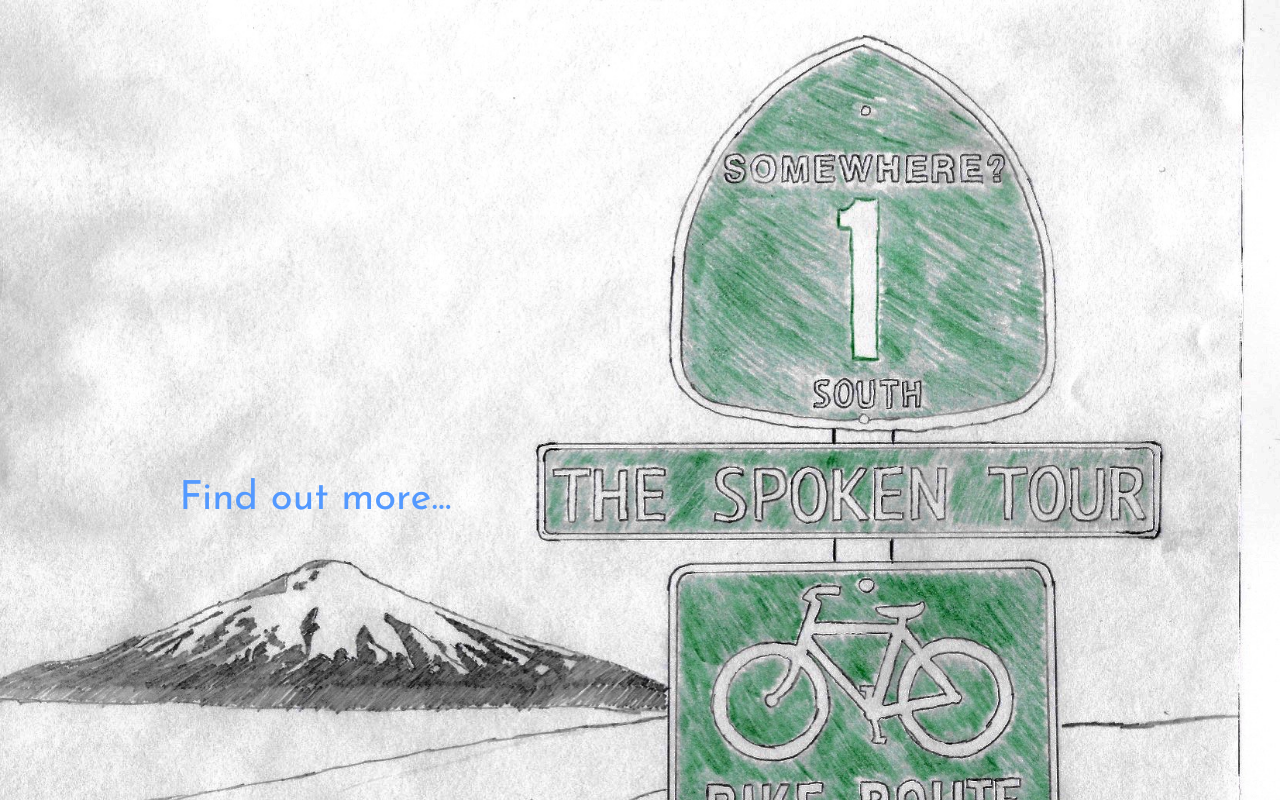
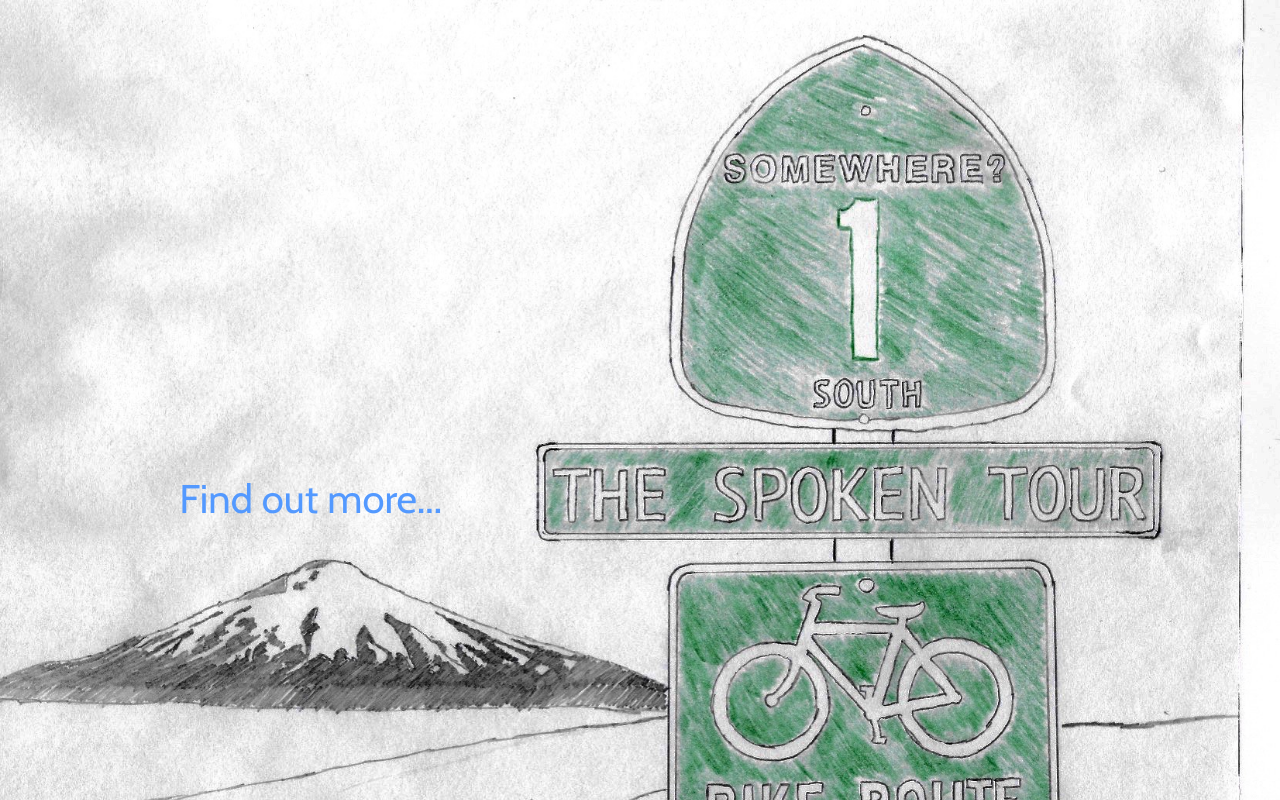
Before and after one commit to tmikeschu/the-spoken-tour, a React (Create React App) app: page / in a window 1280 px wide. Shown: the top 800 px of the page. Built offline with nearby package versions, Linux system fonts and the light colour scheme.

Commit message:
Change body font to Cabin

```diff
--- a/src/stylesheets/App.css
+++ b/src/stylesheets/App.css
@@ -2,7 +2,7 @@
    v2.0 | 20110126
    License: none (public domain)
 */
-@import url("https://fonts.googleapis.com/css?family=Raleway|Josefin+Sans");
+@import url("https://fonts.googleapis.com/css?family=Cabin|Raleway");
 html, body, div, span, applet, object, iframe, h1, h2, h3, h4, h5, h6, p, blockquote, pre, a, abbr, acronym, address, big, cite, code, del, dfn, em, img, ins, kbd, q, s, samp, small, strike, strong, sub, sup, tt, var, b, u, i, center, dl, dt, dd, ol, ul, li, fieldset, form, label, legend, table, caption, tbody, tfoot, thead, tr, th, td, article, aside, canvas, details, embed, figure, figcaption, footer, header, hgroup, menu, nav, output, ruby, section, summary, time, mark, audio, video {
   margin: 0;
   padding: 0;
@@ -37,7 +37,7 @@ table {
   border-spacing: 0; }
 
 body, ul {
-  font-family: "Josefin Sans", sans-serif; }
+  font-family: "Cabin", sans-serif; }
 
 h1, h2, h3, h4, h5, h6 {
   font-family: "Raleway", serif; }
@@ -45,7 +45,6 @@ h1, h2, h3, h4, h5, h6 {
 a {
   text-decoration: none;
   color: #5399FF; }
-
   a:hover {
     font-weight: bold;
     color: #FFB72E; }
@@ -56,15 +55,12 @@ a:hover {
   justify-content: space-between;
   align-items: center;
   background-color: #FFF; }
-
   .header h2 a {
     color: #003307;
     font-size: 3em; }
-
   .header .header-logo {
     height: 80px;
     padding: 10px 20px; }
-
   @media (max-width: 640px) {
     .header {
       display: flex;
@@ -81,7 +77,6 @@ a:hover {
 
 article.nav {
   background-color: #003307; }
-
   article.nav ul {
     margin: 20px auto;
     display: inline-flex;
@@ -89,13 +84,10 @@ article.nav ul {
     justify-content: space-around;
     align-items: center;
     font-size: 1.5em; }
-
     article.nav ul li a {
       color: #fff; }
-
       article.nav ul li a:hover {
         color: #FFB72E; }
-
   @media (max-width: 640px) {
     article.nav ul {
       display: flex;
@@ -114,14 +106,12 @@ article.about {
   flex-direction: column;
   background: url("https://images.unsplash.com/photo-1477064200359-f0f9f7e3a9e8") no-repeat center center fixed;
   height: 60em; }
-
   article.about section {
     width: 60%;
     color: #fff;
     display: inline-flex;
     padding: 10px;
     margin: 0 auto; }
-
     article.about section h3 {
       flex: 1;
       font-size: 4em;
@@ -129,58 +119,46 @@ article.about section h3 {
       align-items: center;
       color: #fff;
       background: rgba(0, 0, 0, 0.7); }
-
     article.about section p {
       flex: 2;
       padding: 25px;
       font-size: 1.2em; }
-
     article.about section.who h3 {
       justify-content: flex-end;
       padding-right: 1%; }
-
     article.about section.who p {
       background-color: #5399FF; }
-
     article.about section.what {
       display: inline-flex;
       padding: 10px; }
-
       article.about section.what h3 {
         order: 2;
         justify-content: flex-start;
         padding-left: 1%; }
-
       article.about section.what p {
         flex: 2;
         order: 1;
         background-color: #FFB72E;
         color: #fff;
         padding: 25px; }
-
     article.about section.where h3 {
       justify-content: flex-end;
       padding-right: 1%; }
-
     article.about section.where p {
       background-color: #98B4F5; }
-
     article.about section.why {
       display: inline-flex;
       padding: 10px; }
-
       article.about section.why h3 {
         order: 2;
         justify-content: flex-start;
         padding-left: 1%; }
-
       article.about section.why p {
         flex: 2;
         order: 1;
         background-color: #B2782F;
         color: #fff;
         padding: 25px; }
-
   @media (max-width: 640px) {
     article.about {
       margin: 0;
--- a/src/stylesheets/_base.scss
+++ b/src/stylesheets/_base.scss
@@ -1,7 +1,8 @@
-@import url('https://fonts.googleapis.com/css?family=Raleway|Josefin+Sans');
+@import url('https://fonts.googleapis.com/css?family=Cabin|Raleway');
+
 
 $heading-font: "Raleway", serif;
-$body-font: "Josefin Sans", sans-serif;
+$body-font: "Cabin", sans-serif;
 
 $green: #003307;
 $yellow: #FFB72E;
```
Lines whose indentation alone changed are shown as unchanged.
